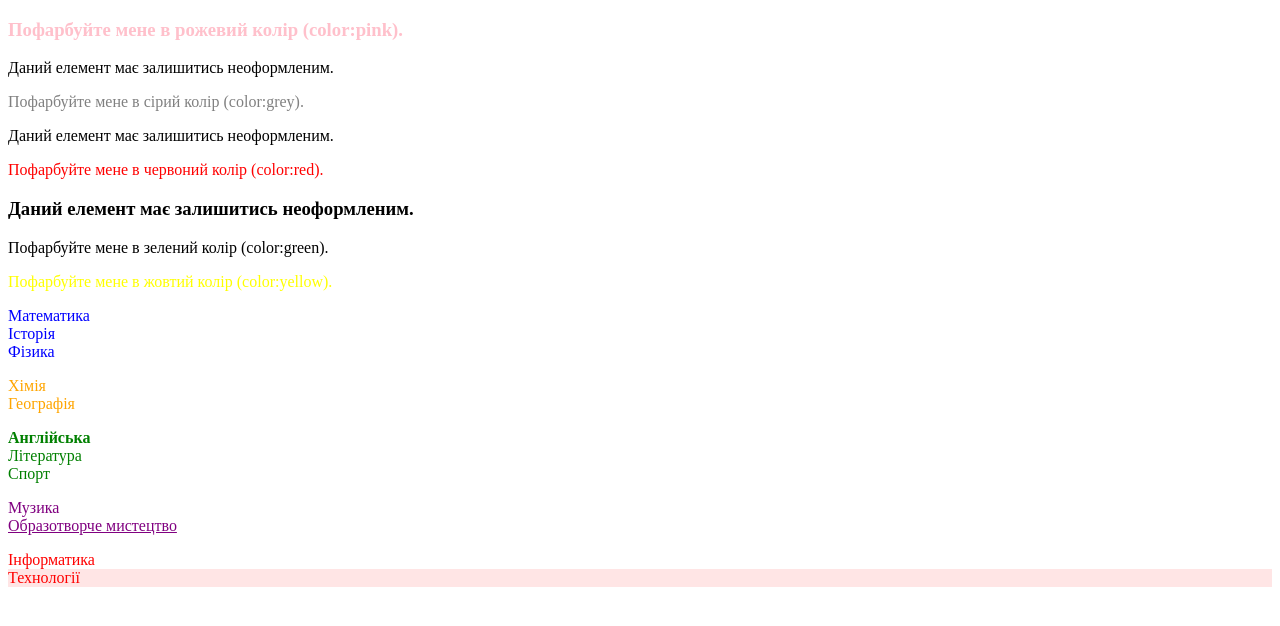
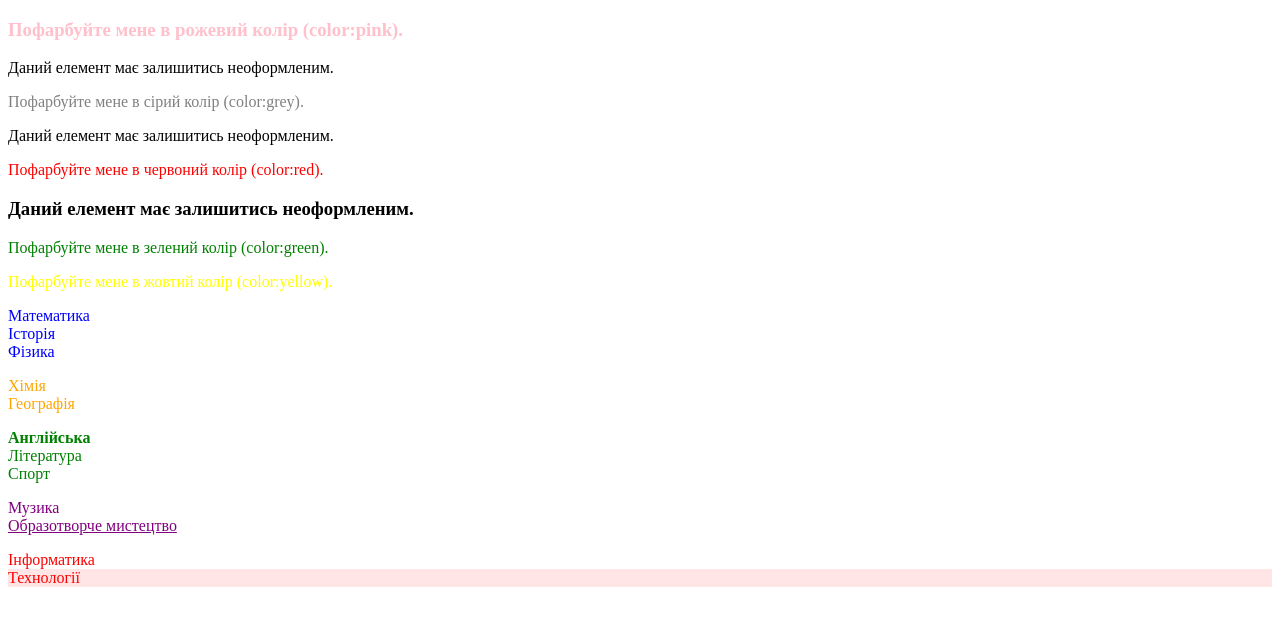
Before and after one commit to Lev-Plo/HW-8, a plain HTML site: page index.html in a window 1280 px wide. Drawn offline with Linux system fonts and the light colour scheme.

Commit message:
Update hw-8.css

```diff
--- a/hw-8.css
+++ b/hw-8.css
@@ -10,7 +10,7 @@
   color: red;
 }
 
-.text-box p:nth-of-type(4) {
+.text-box p:nth-of-type(3) {
   color: green;
 }
 
```
